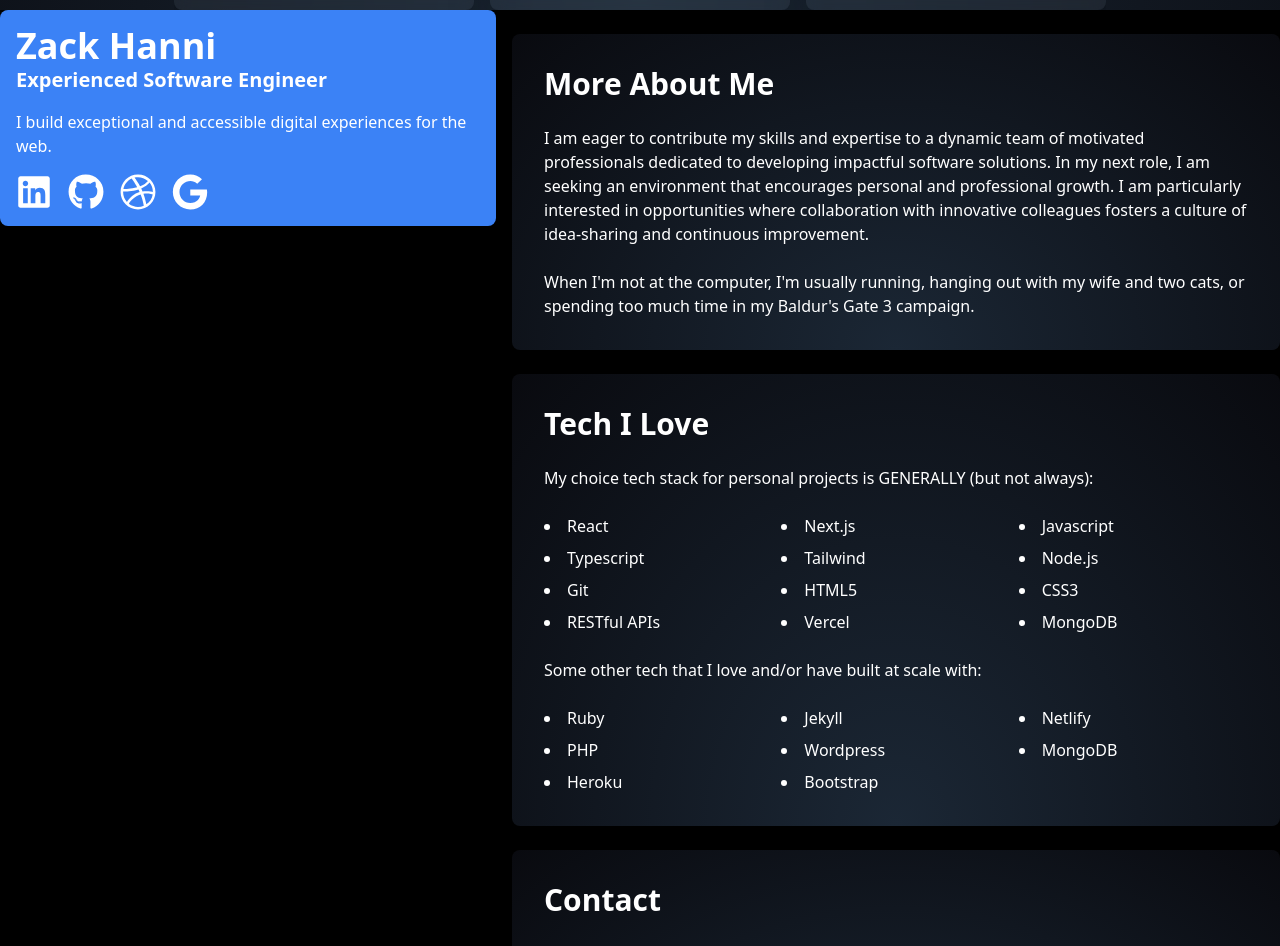
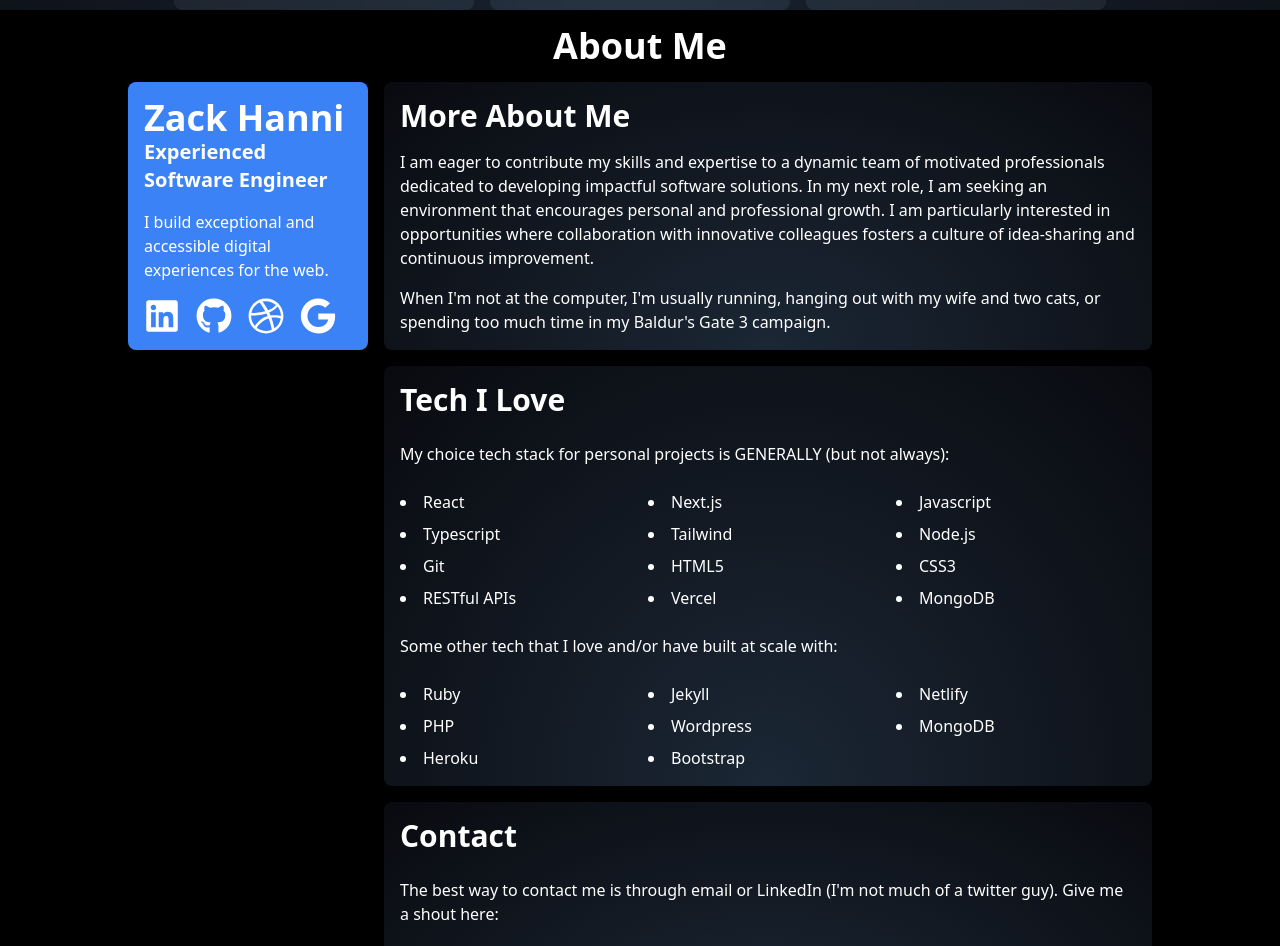
Before and after one commit to zackhanni/zachary.works, a Next.js app: page / in a window 1280 px wide. Shown: the part 2580-3526 px from the top of the page. Built offline with nearby package versions, Linux system fonts and the light colour scheme.

Commit message:
adjusted about to match experience section with zack floating card

```diff
--- a/app/components/About.tsx
+++ b/app/components/About.tsx
@@ -29,18 +29,20 @@
   ];
 
   return (
-    <section className="">
+    <section>
       <div className="bg-black text-white pb-28 flex flex-col items-center justify-center">
-        <div className="flex">
+        <h2
+          id="about"
+          className="text-4xl font-bold text-center sticky top-0 z-10 w-full backdrop-blur py-4"
+        >
+          About Me
+        </h2>
+        <div className="flex md:max-w-[90%] xl:max-w-[80%] 2xl:max-w-[60%]">
           <ZackFLoatingCard />
-          <div className="max-w-screen-md">
-            {/* About me */}
-            <div
-              className="radial-gradient p-4 sm:p-8
-        mt-6 rounded-lg backdrop-blur"
-            >
+          <div className="max-w-screen-md space-y-4">
+            <div className="radial-gradient p-4 rounded-lg backdrop-blur">
               <h3 className="text-3xl font-bold">More About Me</h3>
-              <p className="py-6">
+              <p className="py-4">
                 I am eager to contribute my skills and expertise to a dynamic
                 team of motivated professionals dedicated to developing
                 impactful software solutions. In my next role, I am seeking an
@@ -56,10 +58,7 @@
               </p>
             </div>{" "}
             {/* tech i love */}
-            <div
-              className="radial-gradient p-4 sm:p-8
-        mt-6 rounded-lg backdrop-blur"
-            >
+            <div className="radial-gradient p-4 rounded-lg backdrop-blur">
               <p className="text-3xl font-bold">Tech I Love</p>
               <p className="py-6">
                 My choice tech stack for personal projects is GENERALLY (but not
@@ -81,10 +80,7 @@
               </div>
             </div>
             {/* contact box */}
-            <div
-              className="radial-gradient p-4 sm:p-8
-        mt-6 rounded-lg backdrop-blur "
-            >
+            <div className="radial-gradient p-4 rounded-lg backdrop-blur ">
               <h2 id="contact" className="text-3xl font-bold">
                 Contact
               </h2>
```
